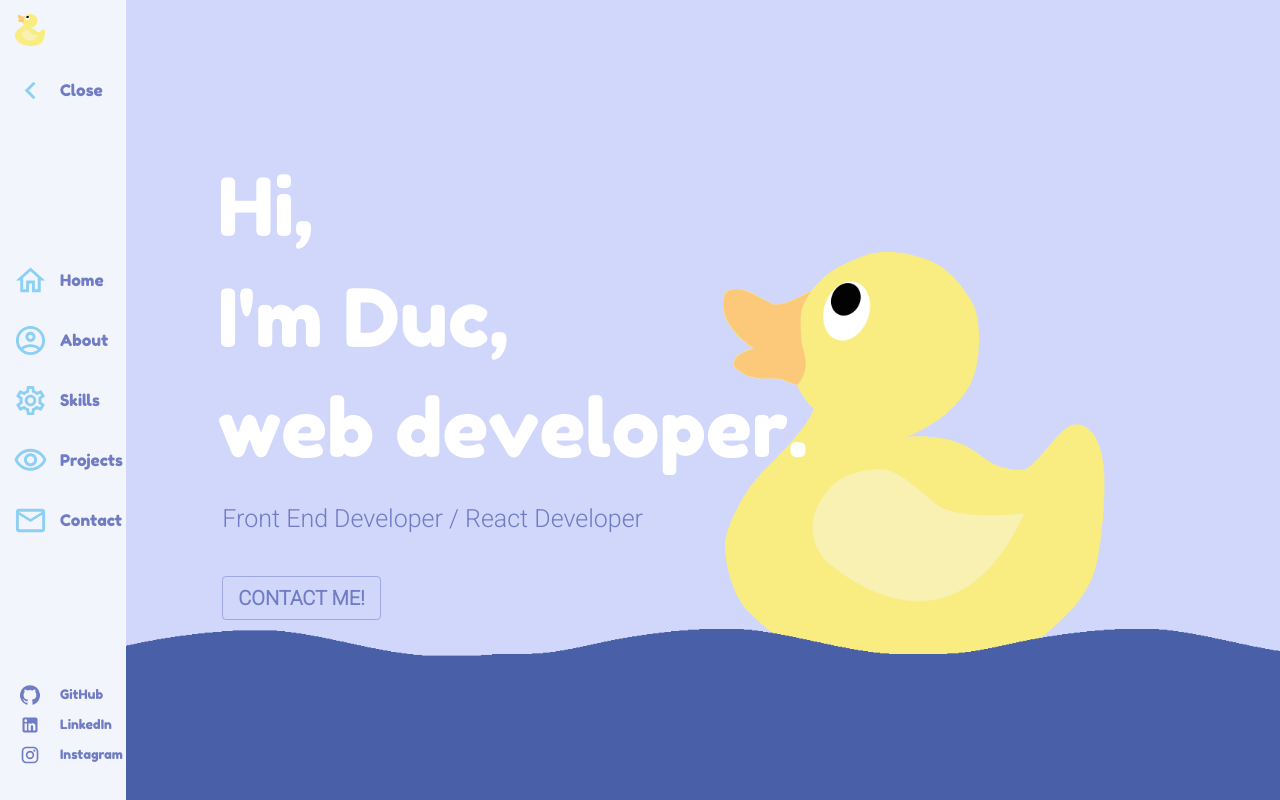
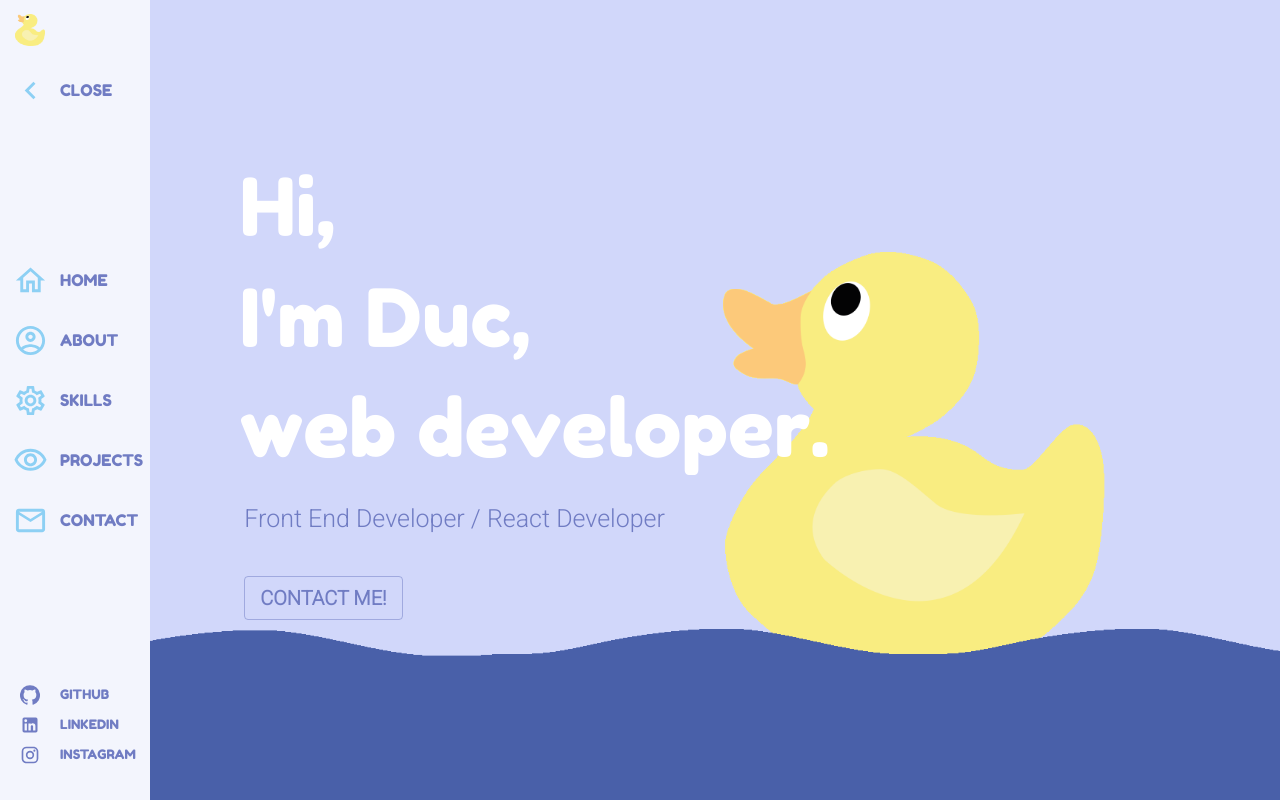
Before and after one commit to DucSkii/portfolio, a React (Create React App) app: page / in a window 1280 px wide. Both pictures are taken after a click on the button 30 px from the left and 90 px from the top of the page. Built offline with nearby package versions, Linux system fonts and the light colour scheme.

Commit message:
improved nav bar for when expanded

```diff
--- a/src/components/Navigation/NavButton/index.js
+++ b/src/components/Navigation/NavButton/index.js
@@ -32,12 +32,14 @@ const NavButton = ({ children, navigation, Text, setOpen, open }) => {
     } else if (open === true) {
       return (
         <div style={{ display: 'flex', alignItems: 'center' }}>
-          <Button
+          <Button className={classes.buttonExpand}>
+            <div
               className={classes.buttons}
             >
               {children}
+            </div>
+            <Typography color='primary'>{Text}</Typography>
           </Button>
-          <Typography color='primary'>{Text}</Typography>
         </div>
       )
     } else {
@@ -76,15 +78,17 @@ const NavButton = ({ children, navigation, Text, setOpen, open }) => {
   const renderExpand = () => {
     if (open === true) {
       return (
-        <div style={{ display: 'flex', alignItems: 'center', cursor: 'pointer' }}
+        <div style={{ display: 'flex', alignItems: 'center' }}>
+          <Button className={classes.buttonExpand}
             onClick={() => setOpen(false)}
           >
-          <Button
+            <div
               className={classes.buttons}
             >
               {children}
+            </div>
+            <Typography color='primary'>{Text}</Typography>
           </Button>
-          <Typography color='primary'>{Text}</Typography>
         </div>
       )
     }
--- a/src/components/Navigation/NavButton/styles.js
+++ b/src/components/Navigation/NavButton/styles.js
@@ -2,6 +2,9 @@ import { makeStyles } from '@material-ui/core/styles'
 
 export const useStyles = makeStyles({
   buttons: {
+    display: 'flex',
+    alignItems: 'center',
+    justifyContent: 'center',
     maxWidth: '60px',
     minWidth: '60px',
     height: '60px',
@@ -26,4 +29,13 @@ export const useStyles = makeStyles({
     opacity: '0',
     transition: 'opacity 0.3s ease-in',
   },
+  buttonExpand: {
+    display: 'flex',
+    justifyContent: 'flex-start',
+    maxWidth: '170px',
+    minWidth: '170px',
+    height: '60px',
+    padding: '0',
+    margin: '0',
+  },
 })
--- a/src/components/Navigation/index.js
+++ b/src/components/Navigation/index.js
@@ -27,11 +27,103 @@ const Navigation = () => {
 
   useEffect(() => {
     if (open === true) {
-      setStyle({ width: '140px' })
+      setStyle({ width: '170px' })
     } else {
       setStyle({})
     }
   }, [open])
+
+  const renderSocials = () => {
+
+    if (open === true) {
+      return (
+        <div className={classes.socials}>
+          <a href='https://github.com/DucSkii'
+            style={{
+              display: 'flex',
+              textDecoration: 'none',
+              alignItems: 'center',
+            }}
+          >
+            <Button className={classes.buttonSocialsExpanded}>
+              <div className={classes.buttonSocials}>
+                <GitHubIcon color='primary' fontSize='small' />
+              </div>
+              <Typography color='primary' style={{ fontSize: '13px' }}>GitHub</Typography>
+            </Button>
+          </a>
+          <a href='https://www.linkedin.com/in/ducviet-dao-898457202/'
+            style={{
+              display: 'flex',
+              textDecoration: 'none',
+              alignItems: 'center',
+            }}
+          >
+            <Button className={classes.buttonSocialsExpanded}>
+              <div className={classes.buttonSocials}>
+                <LinkedInIcon color='primary' fontSize='small' />
+              </div>
+              <Typography color='primary' style={{ fontSize: '13px' }}>LinkedIn</Typography>
+            </Button>
+          </a>
+          <a href='https://www.instagram.com/ducskii/'
+            style={{
+              display: 'flex',
+              textDecoration: 'none',
+              alignItems: 'center',
+              marginBottom: '30px',
+            }}
+          >
+            <Button className={classes.buttonSocialsExpanded} >
+              <div className={classes.buttonSocials}>
+                <InstagramIcon color='primary' fontSize='small' />
+              </div>
+              <Typography color='primary' style={{ fontSize: '13px' }}>Instagram</Typography>
+            </Button>
+          </a>
+        </div>
+      )
+    }
+
+    return (
+      <div className={classes.socials}>
+        <a href='https://github.com/DucSkii'
+          style={{
+            display: 'flex',
+            textDecoration: 'none',
+            alignItems: 'center',
+          }}
+        >
+          <Button className={classes.buttonSocials}>
+            <GitHubIcon color='primary' fontSize='small' />
+          </Button>
+        </a>
+        <a href='https://www.linkedin.com/in/ducviet-dao-898457202/'
+          style={{
+            display: 'flex',
+            textDecoration: 'none',
+            alignItems: 'center',
+          }}
+        >
+          <Button className={classes.buttonSocials}>
+            <LinkedInIcon color='primary' fontSize='small' />
+          </Button>
+        </a>
+        <a href='https://www.instagram.com/ducskii/'
+          style={{
+            display: 'flex',
+            textDecoration: 'none',
+            alignItems: 'center',
+            marginBottom: '30px',
+          }}
+        >
+          <Button className={classes.buttonSocials} >
+            <InstagramIcon color='primary' fontSize='small' />
+          </Button>
+        </a>
+      </div>
+    )
+  }
 
   return (
     <>
@@ -80,45 +172,7 @@ const Navigation = () => {
             <MailOutlineOutlinedIcon color='secondary' fontSize='large' />
           </NavButton>
         </div>
-        <div className={classes.socials}>
-          <a href='https://github.com/DucSkii'
-            style={{
-              display: 'flex',
-              textDecoration: 'none',
-              alignItems: 'center',
-            }}
-          >
-            <Button className={classes.buttonSocials}>
-              <GitHubIcon color='primary' fontSize='small' />
-            </Button>
-            <Typography color='primary' style={{ fontSize: '13px' }}>GitHub</Typography>
-          </a>
-          <a href='https://www.linkedin.com/in/ducviet-dao-898457202/'
-            style={{
-              display: 'flex',
-              textDecoration: 'none',
-              alignItems: 'center',
-            }}
-          >
-            <Button className={classes.buttonSocials}>
-              <LinkedInIcon color='primary' fontSize='small' />
-            </Button>
-            <Typography color='primary' style={{ fontSize: '13px' }}>LinkedIn</Typography>
-          </a>
-          <a href='https://www.instagram.com/ducskii/'
-            style={{
-              display: 'flex',
-              textDecoration: 'none',
-              alignItems: 'center',
-              marginBottom: '30px',
-            }}
-          >
-            <Button className={classes.buttonSocials} >
-              <InstagramIcon color='primary' fontSize='small' />
-            </Button>
-            <Typography color='primary' style={{ fontSize: '13px' }}>Instagram</Typography>
-          </a>
-        </div>
+        {renderSocials()}
       </div>
     </>
   )
--- a/src/components/Navigation/styles.js
+++ b/src/components/Navigation/styles.js
@@ -29,10 +29,23 @@ export const useStyles = makeStyles(theme => ({
     },
   },
   buttonSocials: {
+    display: 'flex',
+    alignItems: 'center',
+    justifyContent: 'center',
     maxWidth: '60px',
     minWidth: '60px',
     height: '30px',
     padding: '0',
     margin: '0',
   },
+  buttonSocialsExpanded: {
+    display: 'flex',
+    justifyContent: 'flex-start',
+    alignItems: 'center',
+    maxWidth: '170px',
+    minWidth: '170px',
+    height: '30px',
+    padding: '0',
+    margin: '0',
+  },
 }))
```
Also changed, not shown: 1 other file (tests, documents, lock files or other folders). Lines whose indentation alone changed are shown as unchanged.
